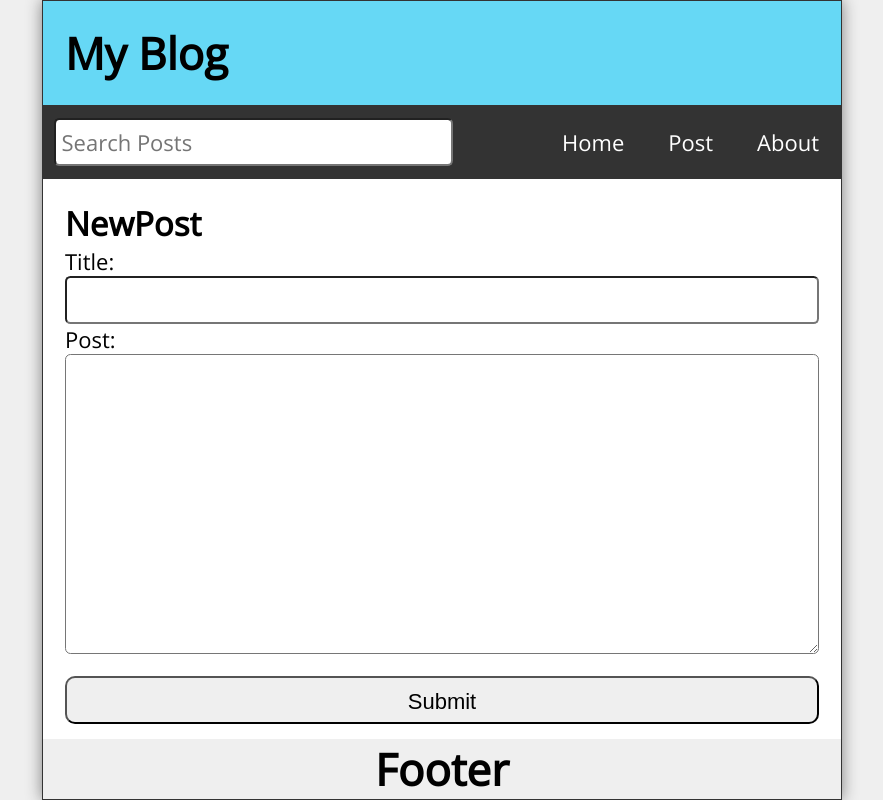
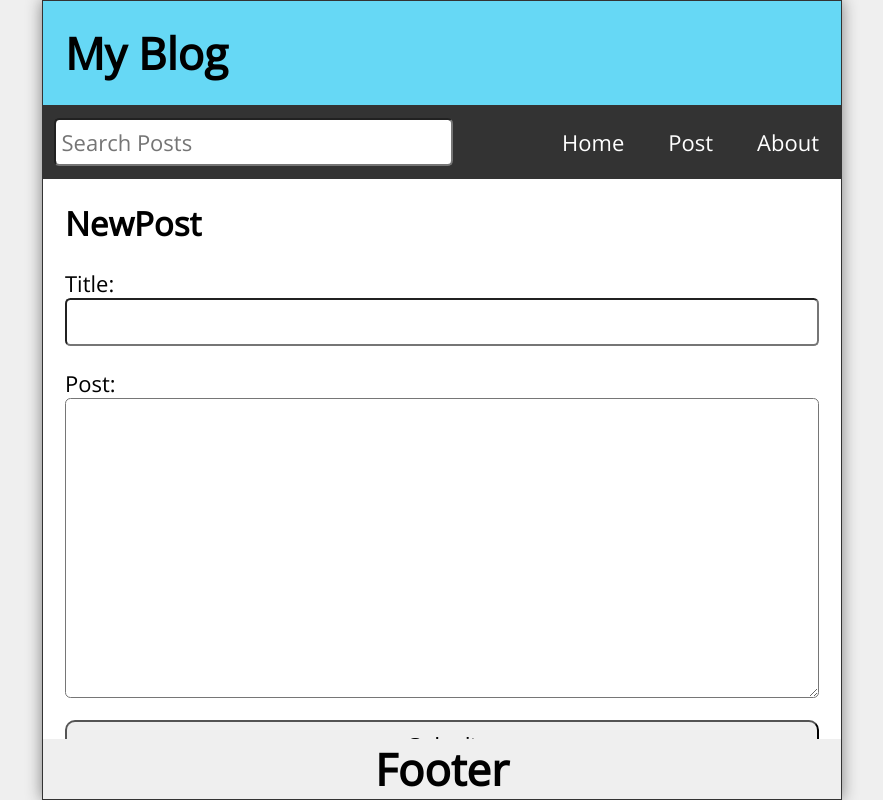
Before and after one commit to Seremba/react-blog-app, a React (Create React App) app: page /post in a window 1280 px wide. Shown: the whole page, without its empty margins (198-1081 px from the left). Built offline with nearby package versions, Linux system fonts and the light colour scheme.

Commit message:
did some refactoring to find out why the router changes url but does not render component

```diff
--- a/src/App.js
+++ b/src/App.js
@@ -42,22 +42,32 @@ function App() {
   const [postBody, setPostBody] = useState('');
   const [searchResult, setSearchResults] = useState([]);
 
+  useEffect(() => {
+    const filteredResults = posts.filter((post) =>
+
+    ((post.body).toLowerCase()).includes(search.toLowerCase())
+    || //or
+    ((post.title).toLowerCase()).includes(search.toLowerCase())
+    )
+    setSearchResults(filteredResults.reverse());
+  }, [posts, search])
+
   const history = useHistory();
   const handleDelete = (id) => {
     const postList = posts.filter( post => post.id === id);
     setPosts(postList);
-    history.push('/');
+    history.push("/");
   }
   const handleSubmit = (e) => {
     e.preventDefault();
     const id = posts.length ? posts[posts.length - 1].id + 1 : 1;
     const  datetime = format( new Date(), 'MMMM dd, yyy pp') ;
     const newPost = {id,title: postTitle, datetime, body: postBody }
-    const allPosts = [{...posts, newPost}]
+    const allPosts = [...posts, newPost]
     setPosts(allPosts);
-    setPostTitle('');
-    setPostBody('');
-    history.push('/');
+    setPostTitle("");
+    setPostBody("");
+    history.push("/");
   }
 
 
@@ -69,12 +79,12 @@ function App() {
        setSearch={setSearch}
       />
       <Switch>
-        <Route exact path='/'>
+        <Route exact path="/">
           <Home
-            posts={posts}
+            posts={searchResult}
           />
         </Route>
-        <Route exact path='/post'>
+        <Route exact path="/post">
           <NewPost
             postTitle={postTitle}
             postBody = {postBody}
@@ -83,7 +93,7 @@ function App() {
             handleSubmit = {handleSubmit}
           />
         </Route>
-        <Route path='/post/:id'>
+        <Route path="/post/:id">
           <PostPage
            posts={posts}
            handleDelete = {handleDelete}
--- a/src/Nav.js
+++ b/src/Nav.js
@@ -17,9 +17,9 @@ const Nav = ({search, setSearch}) => {
       </form>
 
       <ul>
-        <li><Link to='/'>Home</Link></li>
-        <li><Link to='/post'>Post</Link></li>
-        <li><Link to='/about'>About</Link></li>
+        <li><Link to="/">Home</Link></li>
+        <li><Link to="/post">Post</Link></li>
+        <li><Link to="/about">About</Link></li>
       </ul>
       </nav>
   )
--- a/src/NewPost.js
+++ b/src/NewPost.js
@@ -7,7 +7,7 @@ const NewPost = ({
     <main className='NewPost'>
       <h2>NewPost</h2>
       <form className='newPostForm' onSubmit={handleSubmit}>
-        <lable htmlFor="postForm">Title: </lable>
+        <label htmlFor="postForm">Title: </label>
         <input
           type="text"
           id="postForm"
@@ -15,7 +15,7 @@ const NewPost = ({
           value={postTitle}
         required/>
 
-        <lable htmlFor="postBody">Post: </lable>
+        <label htmlFor="postBody">Post: </label>
         <textarea
           type="text"
           id="postBody"
--- a/src/index.js
+++ b/src/index.js
@@ -10,6 +10,5 @@ root.render(
     <Router>
      <Route path="/" component={App} />
     </Router>
-
   </React.StrictMode>
 );
```
